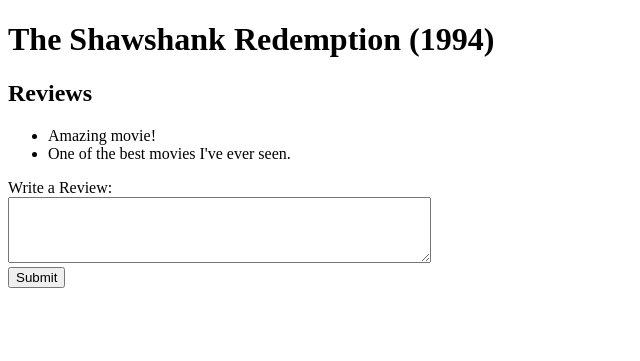
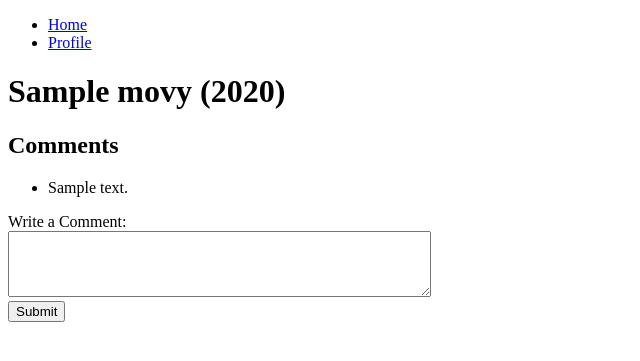
Before and after one commit to felicityfan13/DSCI551-Project, a Flask app: page /movie/1 in a window 1280 px wide. Shown: the top 361 px of the page, without its empty margins (0-640 px from the left). Run offline with Flask 3, Linux system fonts and the light colour scheme; a database or web service that is not in the repository returns one stand-in record (values such as "Sample title").

Commit message:
add comment as guest

```diff
--- a/app.py
+++ b/app.py
@@ -1,38 +1,48 @@
 from flask import Flask, render_template, request, redirect, url_for
+from pymongo import MongoClient
 
 app = Flask(__name__)
 
-# Dummy data for movies and reviews
-movies = {
-    1: {"title": "The Shawshank Redemption", "year": 1994},
-    2: {"title": "The Godfather", "year": 1972},
-    3: {"title": "The Dark Knight", "year": 2008}
-}
+# Connect to MongoDB
+client = MongoClient('mongodb://localhost:27017/')
+db = client['movie_reviews']
 
-reviews = {
-    1: ["Amazing movie!", "One of the best movies I've ever seen."],
-    2: ["Classic!", "A must-watch for everyone."],
-    3: ["Incredible performance by Heath Ledger."]
-}
+# Create collections
+movies_collection = db['movies']
+comments_collection = db['comments']
+
+# Check if the movies collection is empty
+if movies_collection.count_documents({}) == 0:
+    # If empty, insert the dummy movie data into the movies collection
+    movies_data = [
+        {"_id": 1, "title": "The Shawshank Redemption", "year": 1994},
+        {"_id": 2, "title": "The Godfather", "year": 1972},
+        {"_id": 3, "title": "The Dark Knight", "year": 2008}
+    ]
+    movies_collection.insert_many(movies_data)
 
 @app.route('/')
 def index():
+    # Retrieve all movies from the database
+    movies = list(movies_collection.find())
     return render_template('index.html', movies=movies)
+
+@app.route('/profile')
+def profile():
+    return render_template('login.html')
 
 @app.route('/movie/<int:movie_id>')
 def movie(movie_id):
-    movie_info = movies.get(movie_id)
-    movie_reviews = reviews.get(movie_id, [])
-    return render_template('movie.html', movie=movie_info, reviews=movie_reviews)
+    movie_info = movies_collection.find_one({"_id": movie_id})
+    comments = comments_collection.find({"movie_id": movie_id})
+    return render_template('movie.html', movie=movie_info, comments=comments)
 
-@app.route('/post_review/<int:movie_id>', methods=['POST'])
-def post_review(movie_id):
-    review = request.form['review']
-    if review:
-        if movie_id in reviews:
-            reviews[movie_id].append(review)
-        else:
-            reviews[movie_id] = [review]
+@app.route('/post_comment/<int:movie_id>', methods=['POST'])
+def post_comment(movie_id):
+    print("success or not_______________________")
+    comment = request.form['comment']
+    if comment:
+        comments_collection.insert_one({"movie_id": movie_id, "comment": comment})
     return redirect(url_for('movie', movie_id=movie_id))
 
 if __name__ == '__main__':
--- a/templates/movie.html
+++ b/templates/movie.html
@@ -6,16 +6,22 @@
     <title>{{ movie.title }}</title>
 </head>
 <body>
+    <nav>
+        <ul>
+            <li><a href="/">Home</a></li>
+            <li><a href="/profile">Profile</a></li>
+        </ul>
+    </nav>
     <h1>{{ movie.title }} ({{ movie.year }})</h1>
-    <h2>Reviews</h2>
+    <h2>Comments</h2>
     <ul>
-        {% for review in reviews %}
-            <li>{{ review }}</li>
+        {% for comment in comments %}
+            <li>{{ comment.comment }}</li>
         {% endfor %}
     </ul>
-    <form action="/post_review/{{ movie_id }}" method="post">
-        <label for="review">Write a Review:</label><br>
-        <textarea id="review" name="review" rows="4" cols="50"></textarea><br>
+    <form action="/post_comment/{{ movie._id }}" method="post">
+        <label for="comment">Write a Comment:</label><br>
+        <textarea id="comment" name="comment" rows="4" cols="50"></textarea><br>
         <input type="submit" value="Submit">
     </form>
 </body>
```
Also changed, not shown: templates/index.html (+8 -2 lines).
